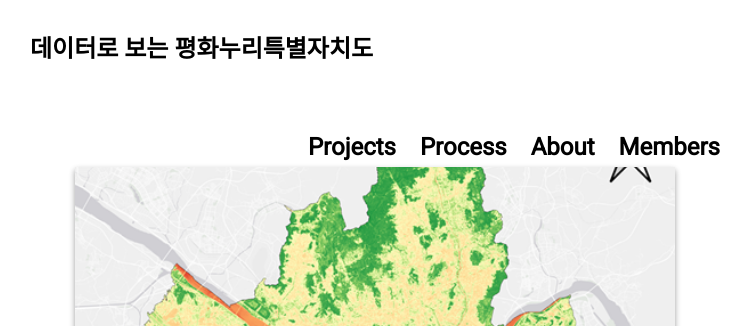
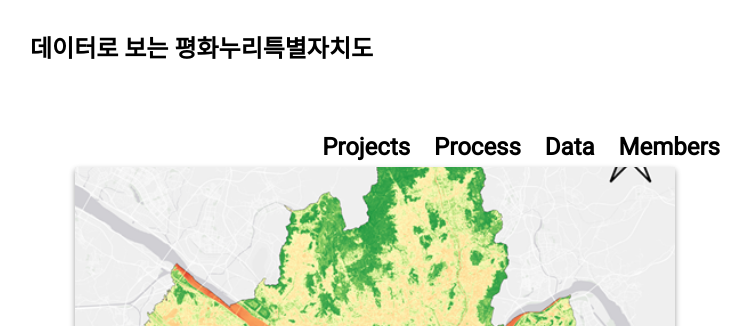
Before and after one commit to jinuew/SICM2002-6, a Jekyll site: the page built from index.md, in a window 1280 px wide. Shown: the top 326 px of the page, without its empty margins (265-1016 px from the left). Built offline with Jekyll 4.4.1, drawn with Linux system fonts in a browser that asks for light colours; nearby versions of some CDN libraries.

Commit message:
Update settings.yml

```diff
--- a/_data/settings.yml
+++ b/_data/settings.yml
@@ -4,7 +4,7 @@
 menu:
 - {name: 'Projects', url: ''}
 - {name: 'Process',     url: 'blog'}
-- {name: 'About',    url: 'about'}
+- {name: 'Data',    url: 'about'}
 - {name: 'Members',  url: 'contact'}
 
 #-------------------------------
```
